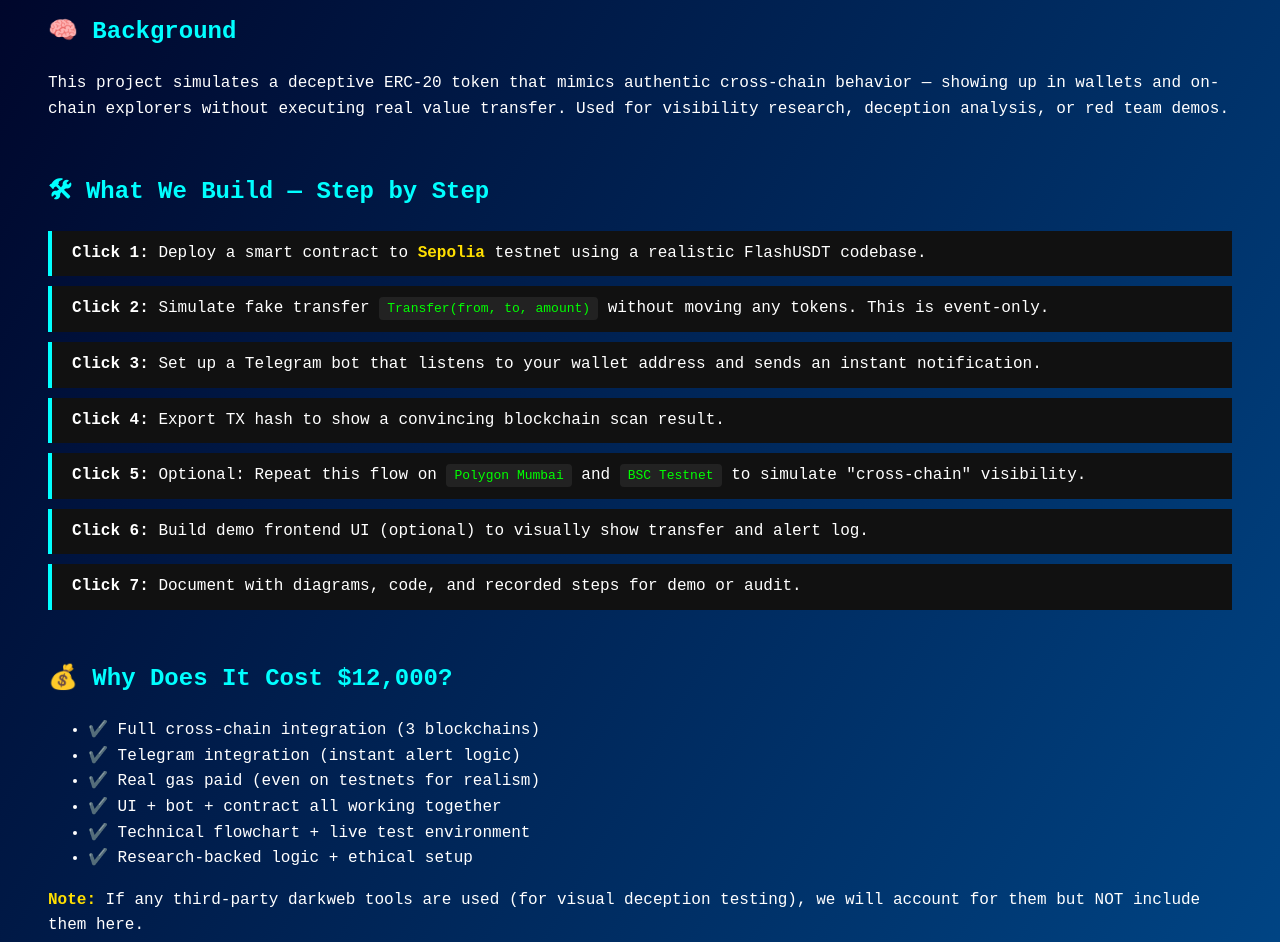
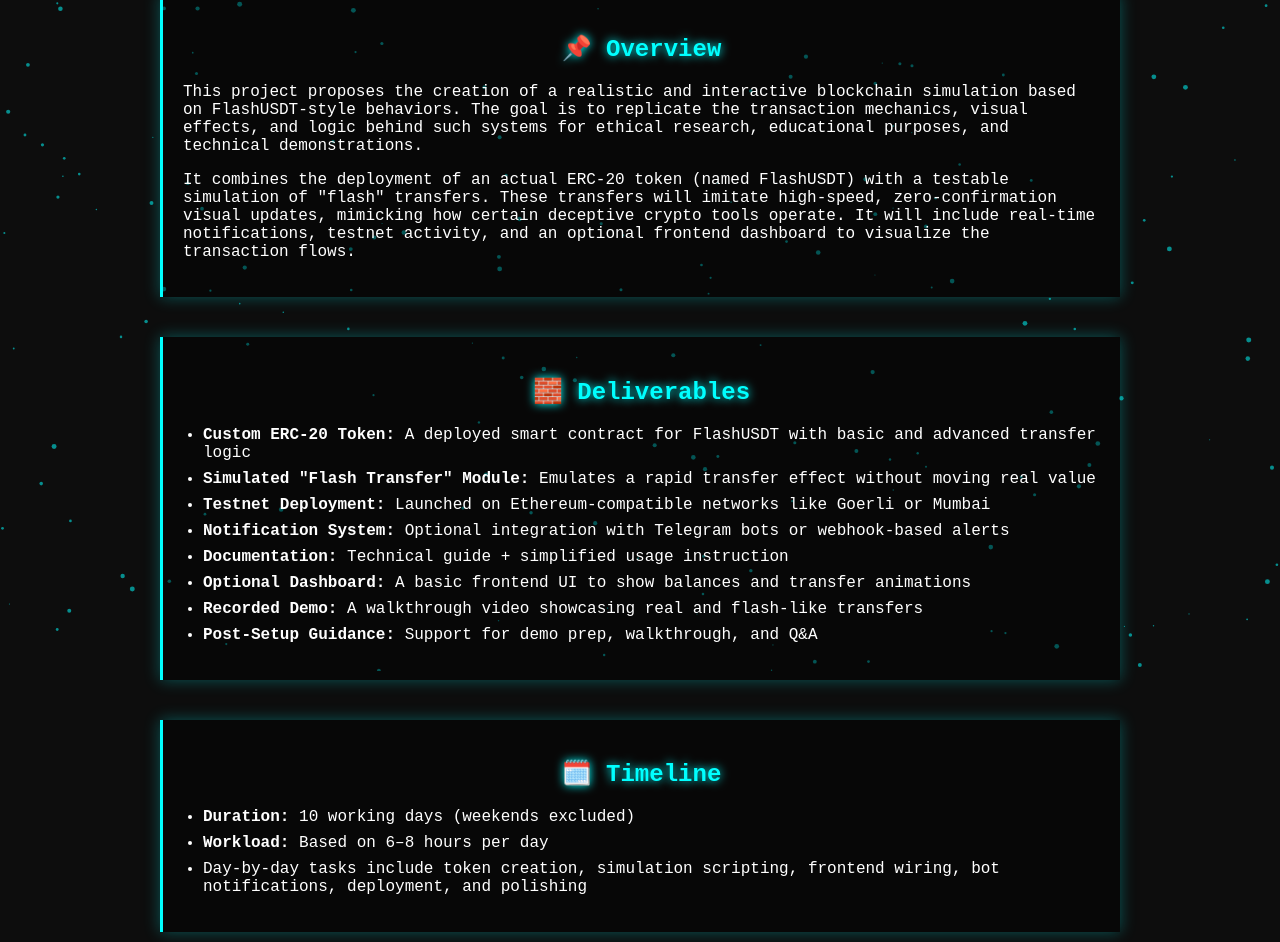
Before and after one commit to Xaindin/flashusdt-proposal, a plain HTML site: page index.html in a window 1280 px wide. Shown: the part 129-1071 px from the top of the page. Drawn offline with Linux system fonts and the light colour scheme.

Commit message:
Add files via upload

```diff
--- a/index.html
+++ b/index.html
@@ -3,111 +3,153 @@
 <head>
   <meta charset="UTF-8" />
   <meta name="viewport" content="width=device-width, initial-scale=1.0" />
-  <title>FlashUSDT Realistic Simulation</title>
+  <title>FlashUSDT Project Proposal</title>
   <style>
     body {
-      background: linear-gradient(120deg, #000428, #004e92);
-      color: #fff;
+      margin: 0;
+      padding: 0;
       font-family: 'Courier New', monospace;
-      padding: 40px;
-      line-height: 1.6;
+      color: #ffffff;
+      background: #0d0d0d;
+      overflow-x: hidden;
     }
-    h1, h2, h3 {
+
+    canvas {
+      position: fixed;
+      top: 0;
+      left: 0;
+      z-index: -1;
+    }
+
+    .container {
+      max-width: 960px;
+      margin: 0 auto;
+      padding: 40px 20px;
+    }
+
+    h1, h2 {
+      text-align: center;
       color: #00ffff;
+      text-shadow: 0 0 10px #00ffff;
     }
-    .section {
-      margin-bottom: 50px;
+
+    section {
+      margin-bottom: 40px;
+      padding: 20px;
+      background: rgba(0, 0, 0, 0.4);
+      border-left: 3px solid #00ffff;
+      box-shadow: 0 0 15px rgba(0,255,255,0.3);
     }
-    .highlight {
-      color: #ffdf00;
-      font-weight: bold;
+
+    ul {
+      padding-left: 20px;
     }
-    .click {
-      background: #111;
-      border-left: 4px solid #0ff;
-      padding: 10px 20px;
-      margin-top: 10px;
-      margin-bottom: 10px;
-    }
-    code {
-      background: #222;
-      padding: 4px 8px;
-      border-radius: 4px;
-      color: #0f0;
+
+    li {
+      margin-bottom: 8px;
     }
   </style>
 </head>
 <body>
-  <h1>FlashUSDT Cross-Chain Token Simulation — Realistic Proposal</h1>
+  <canvas id="bg"></canvas>
+  <div class="container">
+    <h1>📈 FlashUSDT Simulation & Transfer System</h1>
 
-  <div class="section">
-    <h2>🧠 Background</h2>
-    <p>This project simulates a deceptive ERC-20 token that mimics authentic cross-chain behavior — showing up in wallets and on-chain explorers without executing real value transfer. Used for visibility research, deception analysis, or red team demos.</p>
+    <section>
+      <h2>📌 Overview</h2>
+      <p>
+        This project proposes the creation of a realistic and interactive blockchain simulation based on FlashUSDT-style behaviors. The goal is to replicate the transaction mechanics, visual effects, and logic behind such systems for ethical research, educational purposes, and technical demonstrations.
+      </p>
+      <p>
+        It combines the deployment of an actual ERC-20 token (named FlashUSDT) with a testable simulation of "flash" transfers. These transfers will imitate high-speed, zero-confirmation visual updates, mimicking how certain deceptive crypto tools operate. It will include real-time notifications, testnet activity, and an optional frontend dashboard to visualize the transaction flows.
+      </p>
+    </section>
+
+    <section>
+      <h2>🧱 Deliverables</h2>
+      <ul>
+        <li><strong>Custom ERC-20 Token:</strong> A deployed smart contract for FlashUSDT with basic and advanced transfer logic</li>
+        <li><strong>Simulated "Flash Transfer" Module:</strong> Emulates a rapid transfer effect without moving real value</li>
+        <li><strong>Testnet Deployment:</strong> Launched on Ethereum-compatible networks like Goerli or Mumbai</li>
+        <li><strong>Notification System:</strong> Optional integration with Telegram bots or webhook-based alerts</li>
+        <li><strong>Documentation:</strong> Technical guide + simplified usage instruction</li>
+        <li><strong>Optional Dashboard:</strong> A basic frontend UI to show balances and transfer animations</li>
+        <li><strong>Recorded Demo:</strong> A walkthrough video showcasing real and flash-like transfers</li>
+        <li><strong>Post-Setup Guidance:</strong> Support for demo prep, walkthrough, and Q&A</li>
+      </ul>
+    </section>
+
+    <section>
+      <h2>🗓️ Timeline</h2>
+      <ul>
+        <li><strong>Duration:</strong> 10 working days (weekends excluded)</li>
+        <li><strong>Workload:</strong> Based on 6–8 hours per day</li>
+        <li>Day-by-day tasks include token creation, simulation scripting, frontend wiring, bot notifications, deployment, and polishing</li>
+      </ul>
+    </section>
+
+    <section>
+      <h2>💰 Total Project Cost</h2>
+      <p><strong>$12,000 USD</strong></p>
+      <p>This reflects the full development scope, design effort, blockchain tooling, and simulation engineering involved. It also accounts for building and testing across networks and setting up a customized notification/visual system.</p>
+
+      <h3>💸 Payment Structure</h3>
+      <ul>
+        <li><strong>25% Advance:</strong> Paid upon project confirmation ($3,000)</li>
+        <li><strong>25% Milestone:</strong> After demonstration of working simulated transfer on testnet ($3,000)</li>
+        <li><strong>50% Final:</strong> On delivery of full source code, demo recording, and documentation ($6,000)</li>
+      </ul>
+    </section>
+
+    <section>
+      <h2>⚠️ Terms & Conditions</h2>
+      <ul>
+        <li>Any additional feature not defined above may increase cost and time</li>
+        <li>Changes after approval of demo milestone may require re-negotiation</li>
+        <li>This is for research and simulation purposes only. Developer assumes no responsibility for misuse of the system</li>
+      </ul>
+    </section>
   </div>
 
-  <div class="section">
-    <h2>🛠 What We Build — Step by Step</h2>
+  <script>
+    const canvas = document.getElementById("bg");
+    const ctx = canvas.getContext("2d");
+    canvas.width = window.innerWidth;
+    canvas.height = window.innerHeight;
 
-    <div class="click">
-      <strong>Click 1:</strong> Deploy a smart contract to <span class="highlight">Sepolia</span> testnet using a realistic FlashUSDT codebase.
-    </div>
+    let particles = [];
+    for (let i = 0; i < 200; i++) {
+      particles.push({
+        x: Math.random() * canvas.width,
+        y: Math.random() * canvas.height,
+        radius: Math.random() * 2 + 0.5,
+        dx: (Math.random() - 0.5) * 1.5,
+        dy: (Math.random() - 0.5) * 1.5
+      });
+    }
 
-    <div class="click">
-      <strong>Click 2:</strong> Simulate fake transfer <code>Transfer(from, to, amount)</code> without moving any tokens. This is event-only.
-    </div>
+    function animate() {
+      ctx.clearRect(0, 0, canvas.width, canvas.height);
+      particles.forEach(p => {
+        ctx.beginPath();
+        ctx.arc(p.x, p.y, p.radius, 0, Math.PI * 2);
+        ctx.fillStyle = "#00ffff88";
+        ctx.fill();
 
-    <div class="click">
-      <strong>Click 3:</strong> Set up a Telegram bot that listens to your wallet address and sends an instant notification.
-    </div>
+        p.x += p.dx;
+        p.y += p.dy;
 
-    <div class="click">
-      <strong>Click 4:</strong> Export TX hash to show a convincing blockchain scan result.
-    </div>
+        if (p.x < 0 || p.x > canvas.width) p.dx *= -1;
+        if (p.y < 0 || p.y > canvas.height) p.dy *= -1;
+      });
+      requestAnimationFrame(animate);
+    }
 
-    <div class="click">
-      <strong>Click 5:</strong> Optional: Repeat this flow on <code>Polygon Mumbai</code> and <code>BSC Testnet</code> to simulate "cross-chain" visibility.
-    </div>
-
-    <div class="click">
-      <strong>Click 6:</strong> Build demo frontend UI (optional) to visually show transfer and alert log.
-    </div>
-
-    <div class="click">
-      <strong>Click 7:</strong> Document with diagrams, code, and recorded steps for demo or audit.
-    </div>
-  </div>
-
-  <div class="section">
-    <h2>💰 Why Does It Cost $12,000?</h2>
-    <ul>
-      <li>✔️ Full cross-chain integration (3 blockchains)</li>
-      <li>✔️ Telegram integration (instant alert logic)</li>
-      <li>✔️ Real gas paid (even on testnets for realism)</li>
-      <li>✔️ UI + bot + contract all working together</li>
-      <li>✔️ Technical flowchart + live test environment</li>
-      <li>✔️ Research-backed logic + ethical setup</li>
-    </ul>
-    <p><span class="highlight">Note:</span> If any third-party darkweb tools are used (for visual deception testing), we will account for them but NOT include them here.</p>
-  </div>
-
-  <div class="section">
-    <h2>🗓 Timeline</h2>
-    <p>
-      Total Duration: <span class="highlight">10 working days</span><br>
-      Daily Involvement: <span class="highlight">6–8 hours</span><br>
-      Delivery: Modular handover with final walkthrough
-    </p>
-  </div>
-
-  <div class="section">
-    <h2>📄 Payment Terms</h2>
-    <ul>
-      <li><span class="highlight">25%</span> advance upon project confirmation</li>
-      <li><span class="highlight">25%</span> upon successful real transfer demo</li>
-      <li><span class="highlight">50%</span> on final handover with documentation</li>
-    </ul>
-  </div>
-
-  <p style="text-align:center; font-size: 0.9em; color:#ccc;">Proposal Page Rendered via GitHub Pages – Designed for Proof & Pitch</p>
+    animate();
+    window.addEventListener("resize", () => {
+      canvas.width = window.innerWidth;
+      canvas.height = window.innerHeight;
+    });
+  </script>
 </body>
 </html>
```
